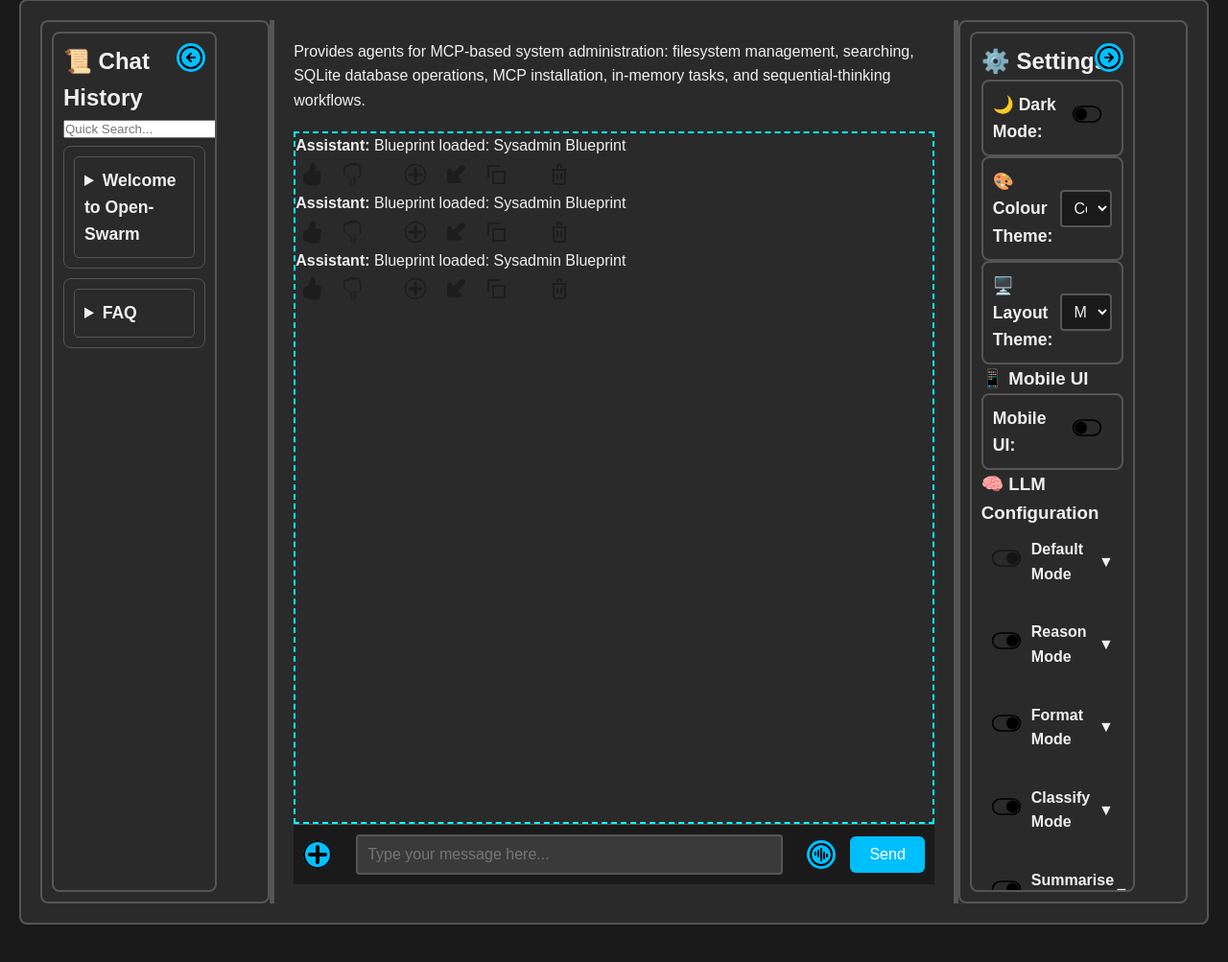
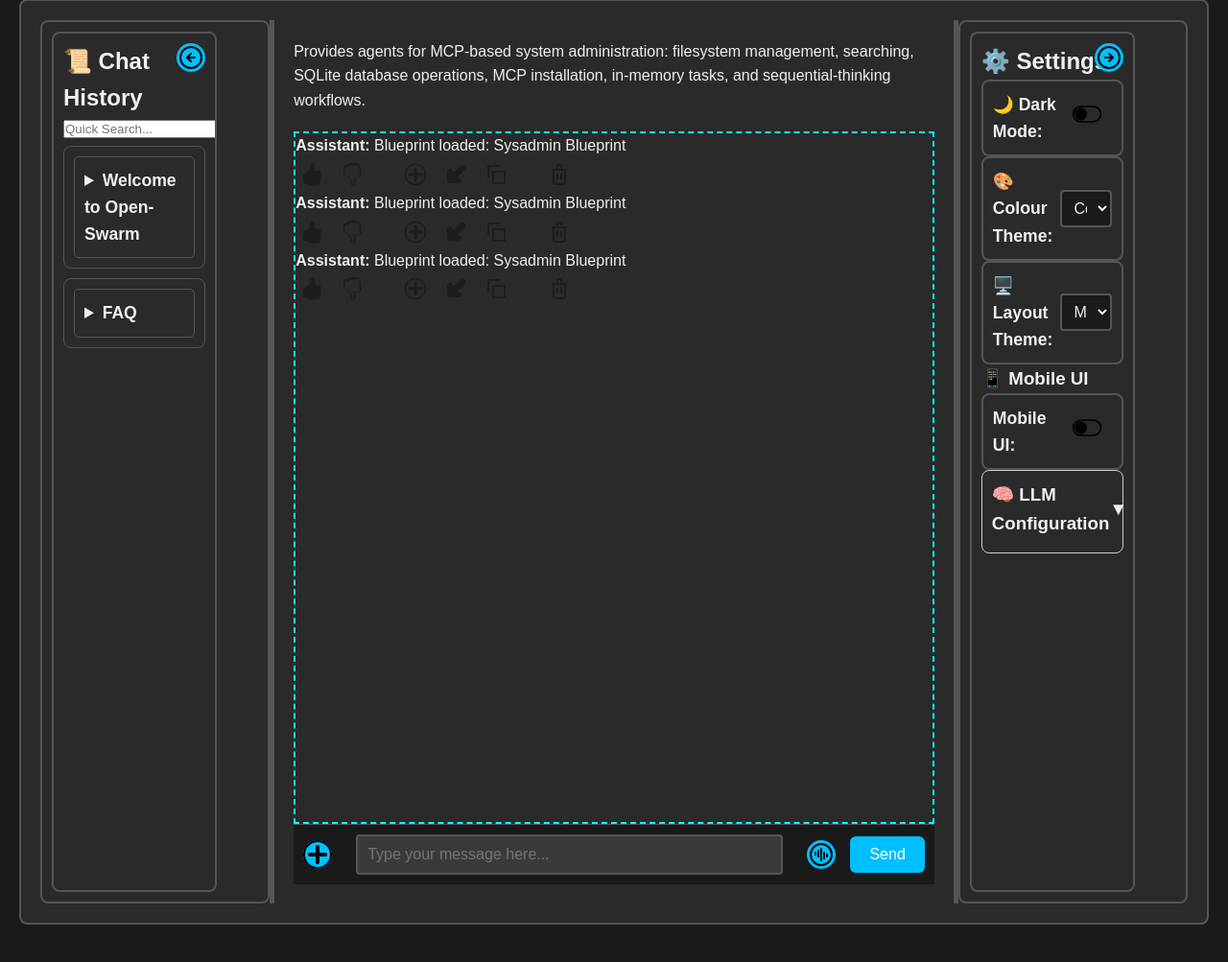
Before and after one commit to mkc909/open-swarm-mcp, a Django app: template src/swarm/templates/rest_mode/blueprint_page.html in a window 1280 px wide. Shown: the part 55-1058 px from the top of the page at 96% size. Run offline with Django 4.2, Linux system fonts and the light colour scheme; the template is opened without the code that fills it, so the values that code supplies are empty; parts of the project's set-up code (start-up, migrations or seed data) failed here and were passed over.

Commit message:
chore: update settings_sidebar.html

```diff
--- a/src/swarm/templates/rest_mode/components/settings_sidebar.html
+++ b/src/swarm/templates/rest_mode/components/settings_sidebar.html
@@ -75,9 +75,11 @@
         </div>
 
         <!-- LLM Configuration -->
-        <h3>🧠 LLM Configuration</h3>
-        <div id="llmConfiguration">
-            <p>Loading LLM configurations...</p>
+        <div class="settings-container-section">
+            <h3 id="llmConfigToggle" class="collapsible-toggle">🧠 LLM Configuration <span>▼</span></h3>
+            <div id="llmConfiguration" class="collapsible-content hidden">
+                <p>Loading LLM configurations...</p>
+            </div>
         </div>
     </div>
 </div>
```
